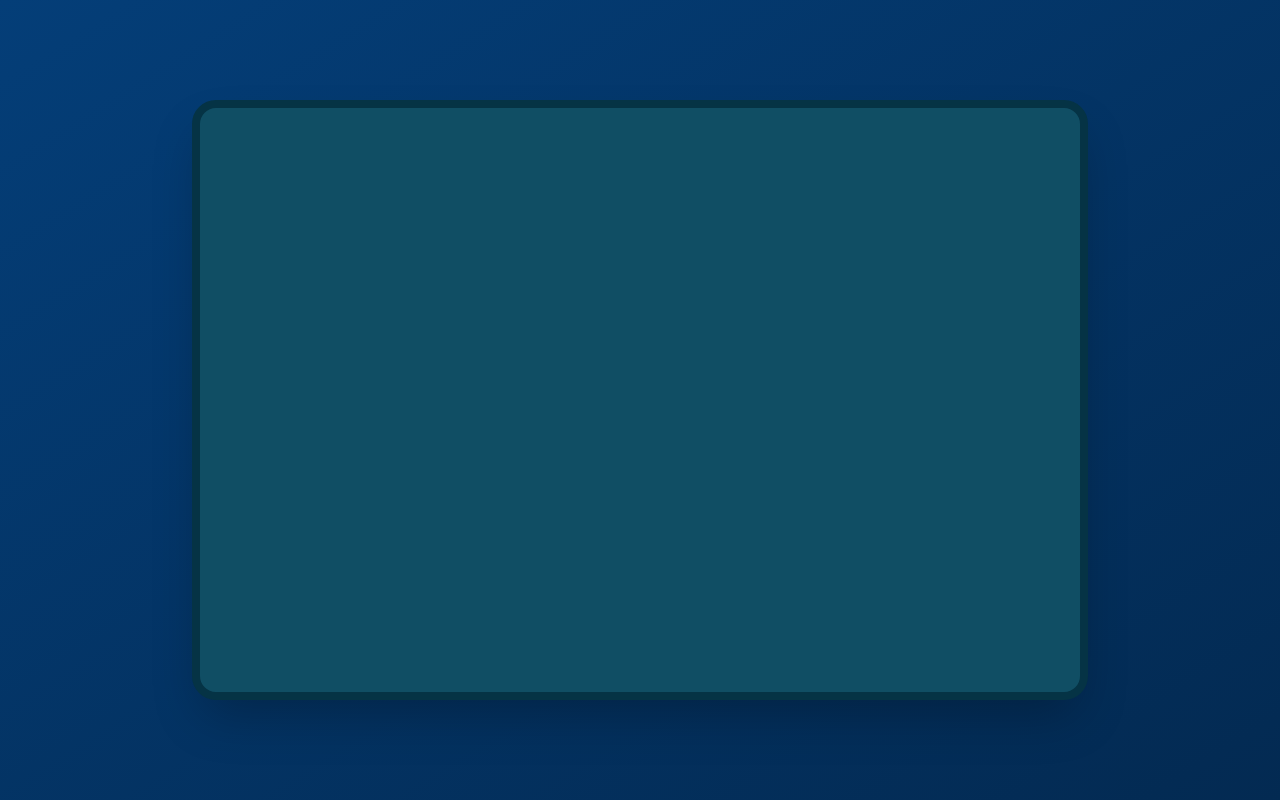
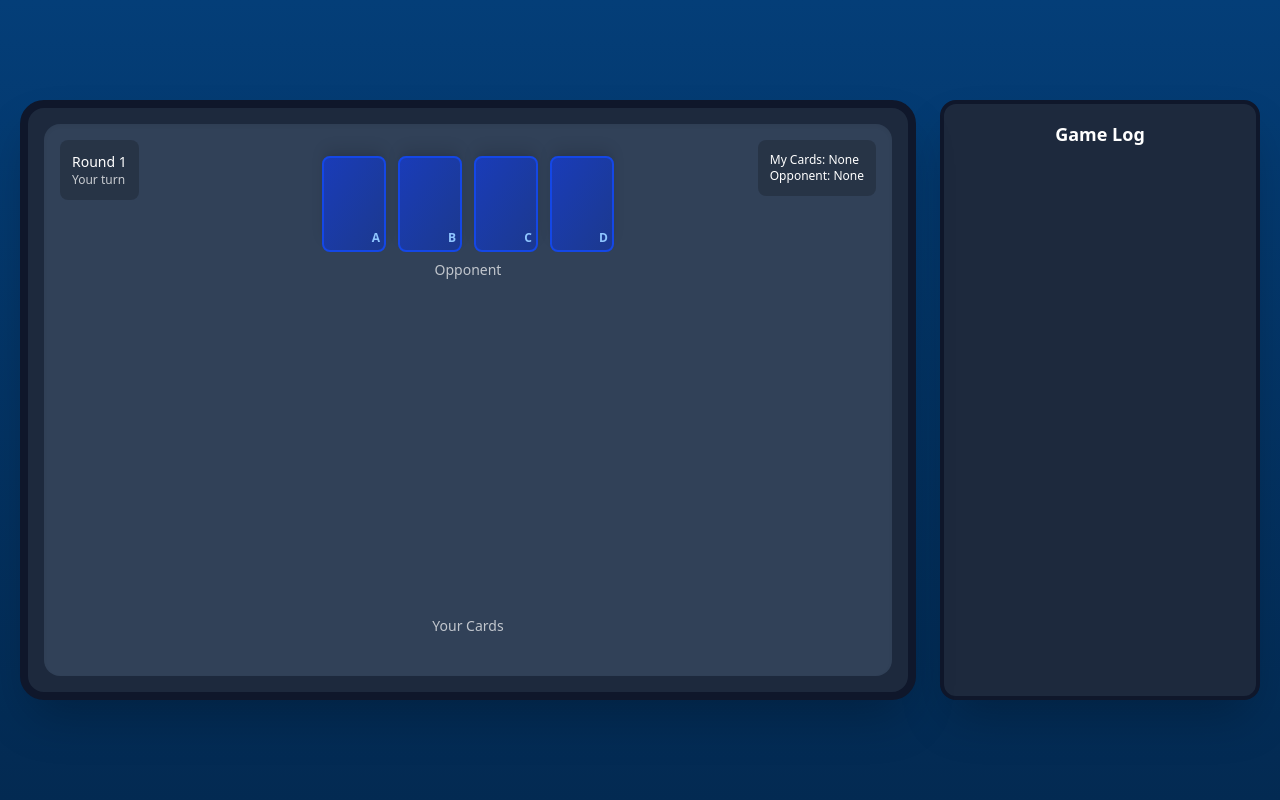
Before and after one commit to maaaazin/card-quest, a React (Vite) app in the folder frontend/: page /game in a window 1280 px wide. Built offline with nearby package versions, Linux system fonts and the light colour scheme.

Commit message:
ui changes to game reverted

```diff
--- a/frontend/src/Pages/Game.tsx
+++ b/frontend/src/Pages/Game.tsx
@@ -1,10 +1,128 @@
+import { useState } from "react"
 
-const Game = () => {
+export default function Component() {
+  const [myCards] = useState([
+    { id: 1, number: 7, label: "A" },
+    { id: 2, number: 3, label: "B" },
+    { id: 3, number: 12, label: "C" },
+    { id: 4, number: 9, label: "D" },
+  ])
+
+  const [opponentCards] = useState([
+    { id: 5, hidden: true, label: "A" },
+    { id: 6, hidden: true, label: "B" },
+    { id: 7, hidden: true, label: "C" },
+    { id: 8, hidden: true, label: "D" },
+  ])
+
+  const [selectedMyCards, setSelectedMyCards] = useState<string[]>([])
+  const [selectedOpponentCards, setSelectedOpponentCards] = useState<string[]>([])
+  const [gameLog, setGameLog] = useState<string[]>([])
+  const [round, setRound] = useState(1)
+
+  const toggleMyCard = (label: string) => {
+    setSelectedMyCards((prev) => (prev.includes(label) ? prev.filter((l) => l !== label) : [...prev, label]))
+  }
+
+  const toggleOpponentCard = (label: string) => {
+    setSelectedOpponentCards((prev) => (prev.includes(label) ? prev.filter((l) => l !== label) : [...prev, label]))
+  }
+
+  const makeGuess = () => {
+    if (selectedMyCards.length === 0 || selectedOpponentCards.length === 0) return
+
+    let logEntry = ""
+
+    if (selectedMyCards.length === 1 && selectedOpponentCards.length === 1) {
+      // Direct comparison
+      const myCard = myCards.find((c) => c.label === selectedMyCards[0])
+      const comparison = myCard!.number > 6 ? "greater than" : "less than" // Mock comparison
+      logEntry = `Round ${round}: Maazin's ${selectedMyCards[0]} card is ${comparison} Opponent's ${selectedOpponentCards[0]} card`
+    } else {
+      // Sum comparison
+      const mySum = selectedMyCards.reduce((sum, label) => {
+        const card = myCards.find((c) => c.label === label)
+        return sum + (card?.number || 0)
+      }, 0)
+
+      const comparison = mySum > 15 ? "greater than" : "less than" // Mock comparison
+      logEntry = `Round ${round}: Maazin's ${selectedMyCards.join(" and ")} cards are ${comparison} Opponent's ${selectedOpponentCards.join(" and ")} cards`
+    }
+
+    setGameLog((prev) => [...prev, logEntry])
+    setSelectedMyCards([])
+    setSelectedOpponentCards([])
+    setRound((prev) => prev + 1)
+  }
+
+  const compare = () => {
+    // Similar logic but for comparison action
+    makeGuess()
+  }
+
   return (
-    <div className="min-h-screen flex items-center justify-center bg-gradient-to-br from-[#043e78] to-[#032a52] p-8 font-['VT323']">
-      <div className="relative w-full max-w-4xl h-[600px] bg-cyan-900 rounded-3xl shadow-2xl border-8 border-cyan-950"></div>
+    <div className="min-h-screen bg-gradient-to-b from-[#043e78] to-[#032a52] flex items-center justify-center p-4 gap-6">
+      {/* Game Table */}
+      <div className="relative w-full max-w-4xl h-[600px] bg-slate-800 rounded-3xl shadow-2xl border-8 border-slate-900">
+        <div className="absolute inset-4 bg-slate-700 rounded-2xl shadow-inner">
+          {/* Opponent's Cards (Top) */}
+          <div className="absolute top-8 left-1/2 transform -translate-x-1/2">
+            <div className="flex gap-3">
+              {opponentCards.map((card) => (
+                <div
+                  key={card.id}
+                  className={`w-16 h-24 bg-gradient-to-br from-blue-900 to-blue-800 rounded-lg shadow-lg border-2 cursor-pointer transition-all duration-200 hover:scale-105 transform rotate-180 ${
+                    selectedOpponentCards.includes(card.label)
+                      ? "border-yellow-400 shadow-yellow-400/50"
+                      : "border-blue-700"
+                  }`}
+                  onClick={() => toggleOpponentCard(card.label)}
+                >
+
+                    {/* Card label on back */}
+                    <div className="absolute top-1 left-1 text-xs font-bold text-blue-300 transform rotate-180">
+                      {card.label}
+                    </div>
+
+                </div>
+              ))}
+            </div>
+            <div className="text-center mt-2 text-white/70 text-sm font-medium">Opponent</div>
+          </div>
+
+          {/* My Cards (Bottom) */}
+          <div className="absolute bottom-8 left-1/2 transform -translate-x-1/2">
+            <div className="text-center mb-2 text-white/70 text-sm font-medium">Your Cards</div>
+            <div className="flex gap-4">
+
+            </div>
+          </div>
+
+          {/* Game Controls */}
+          <div className="absolute bottom-4 right-4 flex gap-2">
+
+          </div>
+
+          {/* Game Info */}
+          <div className="absolute top-4 left-4 bg-black/20 rounded-lg p-3 text-white">
+            <div className="text-sm font-medium">Round {round}</div>
+            <div className="text-xs opacity-75">Your turn</div>
+          </div>
+
+          {/* Selection Info */}
+          <div className="absolute top-4 right-4 bg-black/20 rounded-lg p-3 text-white text-xs">
+            <div>My Cards: {selectedMyCards.join(", ") || "None"}</div>
+            <div>Opponent: {selectedOpponentCards.join(", ") || "None"}</div>
+          </div>
+        </div>
+      </div>
+
+      {/* Game Log */}
+      <div className="w-80 h-[600px] bg-slate-800 rounded-2xl shadow-2xl border-4 border-slate-900 p-4">
+        <h3 className="text-white font-bold text-lg mb-4 text-center">Game Log</h3>
+        {gameLog}
+
+      </div>
     </div>
-  );
-};
-
-export default Game;
+  )
+}
```
